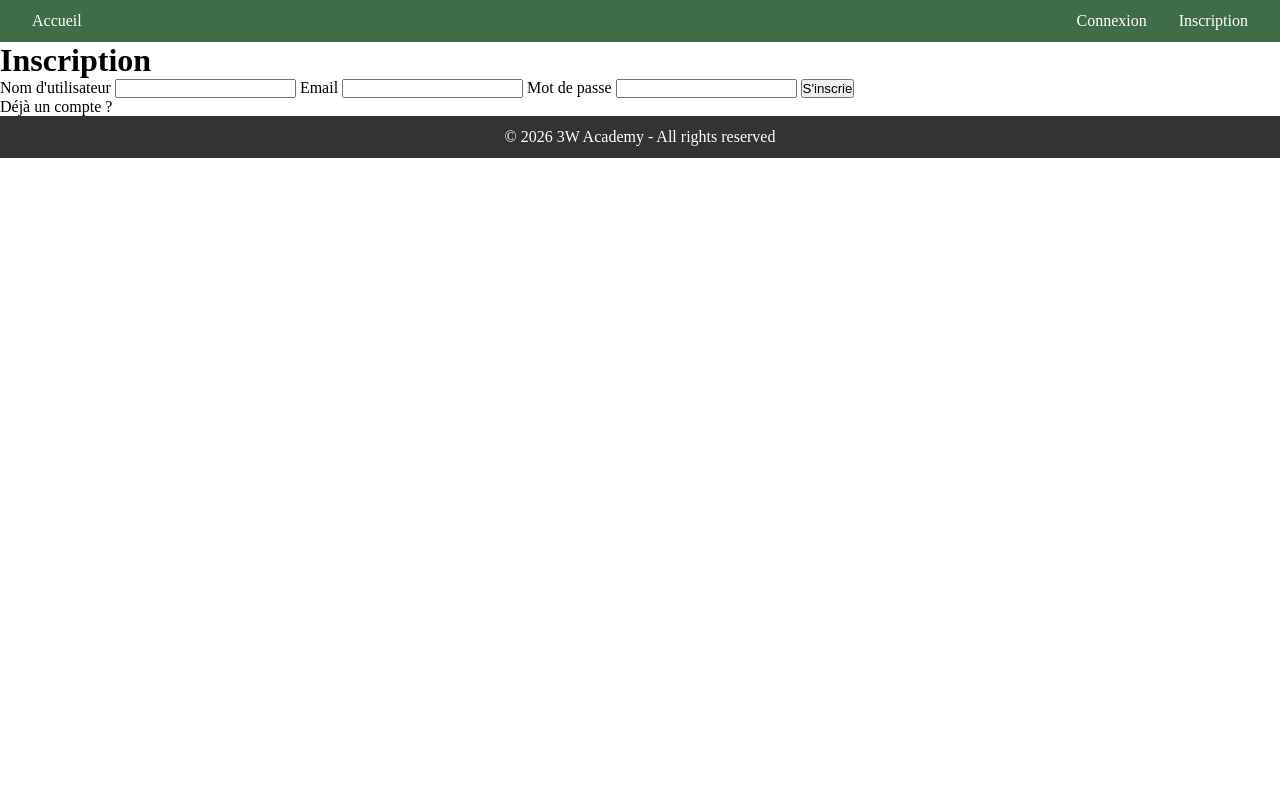
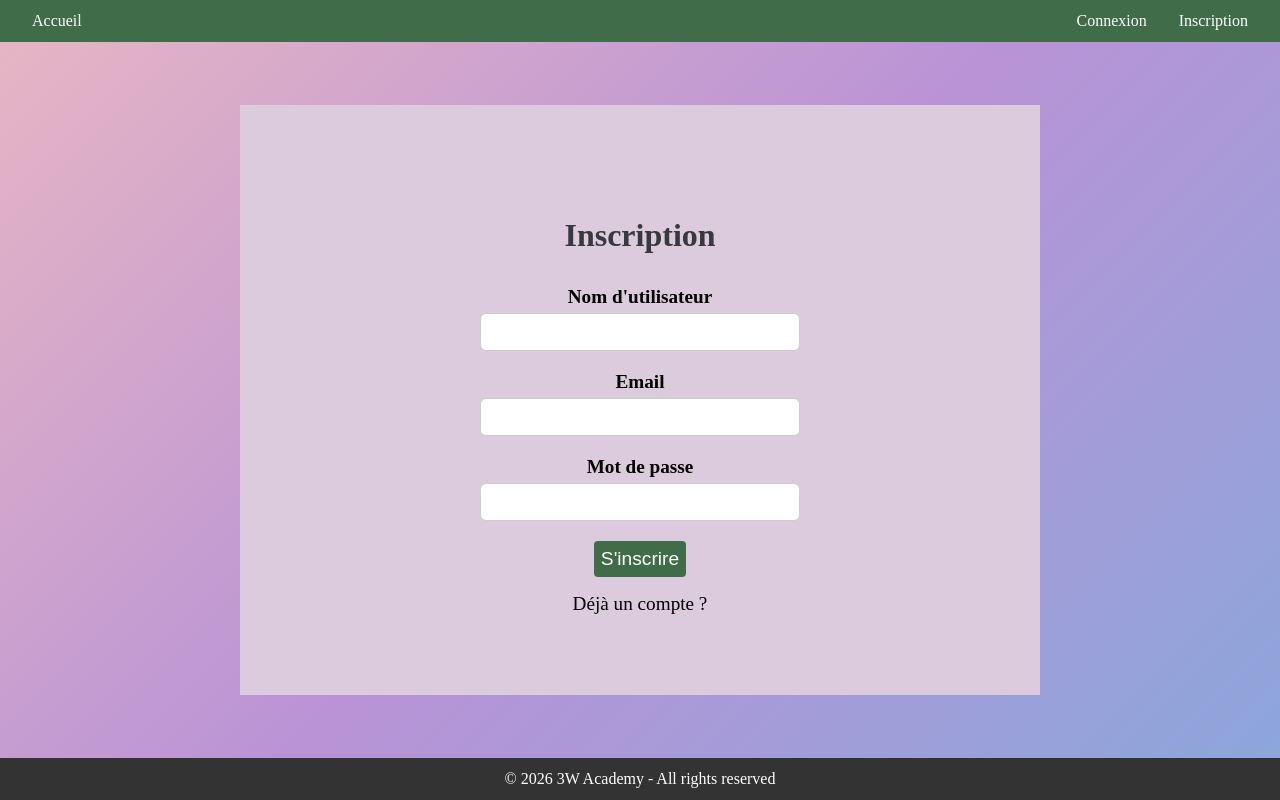
Before and after one commit to Walid-Asakak/solo-akinator-like, a PHP site: page /signup in a window 1280 px wide. Run offline with PHP 8.4, Linux system fonts and the light colour scheme.

Commit message:
feat(signup): End of the signup logic and his template style. It totally works now.

```diff
--- a/assets/css/style.css
+++ b/assets/css/style.css
@@ -1,11 +1,29 @@
 /******************************************************************************/
-/******************** GLOBAL : ********************************/
+/**************************     GLOBAL : **************************************/
 /******************************************************************************/
 
 * {
     box-sizing: border-box;
     padding: 0;
     margin: 0;
+}
+
+html, body {
+    height: 100%;
+}
+
+body {
+    display: flex;
+    flex-direction: column;
+    min-height: 100vh;
+}
+
+main {
+    flex: 1;
+    background: linear-gradient(135deg, #e6b5c4, #b993d6, #8ca6db);
+    display: flex;
+    justify-content: center;
+    align-items: center;
 }
 
 a {
@@ -38,3 +56,61 @@ footer {
 footer p {
     text-align: center;
 }
+
+/******************************************************************************/
+/*********************** PAGE SIGNUP ******************************************/
+/******************************************************************************/
+
+.signup-page h1 {
+    margin: 2rem;
+    color: #363a3f;
+}
+
+.signup-card {
+    width: 800px;
+    padding: 5rem;
+    background-color: #dccadd;
+    text-align: center;
+}
+
+.signup-card label {
+    display: block;
+    text-align: center;
+    margin-bottom: 5px;
+    font-weight: bold;
+    font-size: 1.2rem;
+}
+
+.signup-card input {
+    width: 50%;
+    padding: 10px 12px;
+    margin-bottom: 20px;
+    border: 1px solid #ccc;
+    border-radius: 6px;
+    font-size: 14px;
+    transition: border 0.3s;
+}
+
+.signup-card button {
+    display: block;
+    margin: auto;
+    color: white;
+    font-size: 1.2rem;
+    background-color: #406c4a;
+    padding: 0.45rem;
+    border: none;
+    border-radius: 0.25rem;
+    cursor: pointer;
+}
+
+.signup-card .error {
+    font-size: 1.2rem;
+    color: red;
+    font-weight: bold;
+    margin: 1rem;
+}
+
+.signup-card a {
+    color: black;
+    font-size: 1.2rem;
+}
--- a/signup.php
+++ b/signup.php
@@ -2,7 +2,7 @@
 
 session_start();
 
-include 'repository/connection.php';
+include 'repository/userRepository.php';
 
 $error = '';
 
@@ -17,7 +17,7 @@ if (!empty($_POST)) {
 
     // Regex for the security of the password & email :
     $regexEmail = '/^[a-zA-Z0-9._%+-]+@[a-zA-Z0-9.-]+\.[a-zA-Z]{2,}$/'; // generated by the AI
-    $regexPassword = '/^(?=.*[a-z])(?=.*[A-Z])(?=.*[\W_]).{12,}$/'; // generated by the AI
+    $regexPassword = '/^(?=.*[a-z])(?=.*[A-Z])(?=.*\d)(?=.*[\W_]).{12,}$/'; // generated by the AI
 
     // We check the security and then if the email is not already used to register him:
     if (!preg_match($regexEmail, $email)) {
@@ -33,10 +33,25 @@ if (!empty($_POST)) {
         $passwordHashed = password_hash($password, PASSWORD_DEFAULT);
 
         // we stock the informations of the user to insert him :
-        /* $user = [
+        $user = [
             'username' => $username,
             'email' => $email,
-            ]; */
+        ];
+
+        // Insertion of the user in the database : -> he signed up
+        $id = insertUserIntoDb($user, $passwordHashed);
+
+        if ($id) {
+            $_SESSION['user_id'] = $id;
+            $_SESSION['username'] = $username;
+
+            // Redirection at the page login :
+            header('Location: login.php');
+            exit();
+        }
+        else {
+            $error = 'Une erreur est survenue lors de la création de votre compte, veuillez réessayer';
+        }
     }
 }
 
--- a/templates/signup.phtml
+++ b/templates/signup.phtml
@@ -2,7 +2,7 @@
     <div class="signup-card">
         <h1>Inscription</h1>
 
-        <form method="POST" action="signup.php">
+        <form method="POST">
             <label for="username">Nom d'utilisateur</label>
             <input type="text" name="username" id="username" required>
 
@@ -12,9 +12,9 @@
             <label for="password">Mot de passe</label>
             <input type="password" name="password" id="password" required>
 
-            <button type="submit">S'inscrie</button>
-
-            <p>Déjà un compte ? <a href="login.php">Se connecter</a></p>
+            <button type="submit">S'inscrire</button>
+            <p class="error"><?= $error ?></p>
+            <a href="login.php">Déjà un compte ?</a></p>
         </form>
     </div>
 </div>
```
